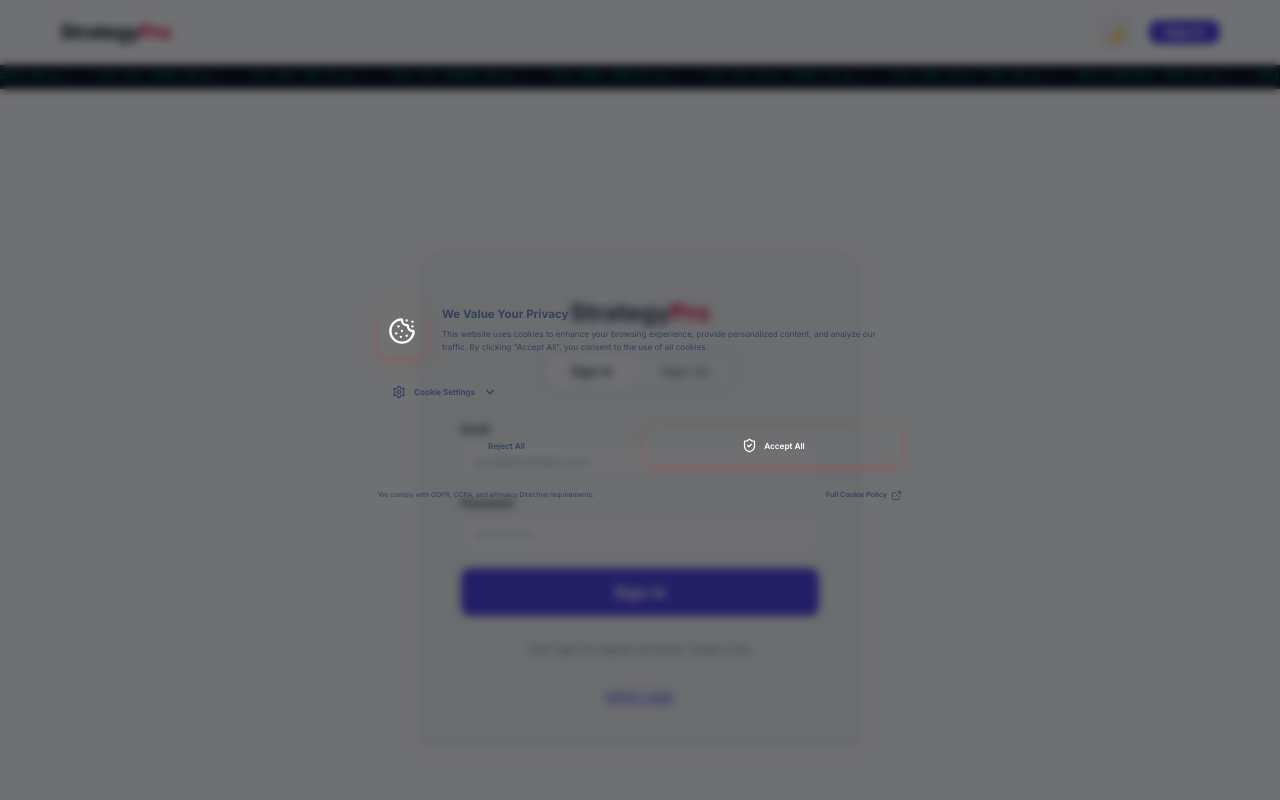
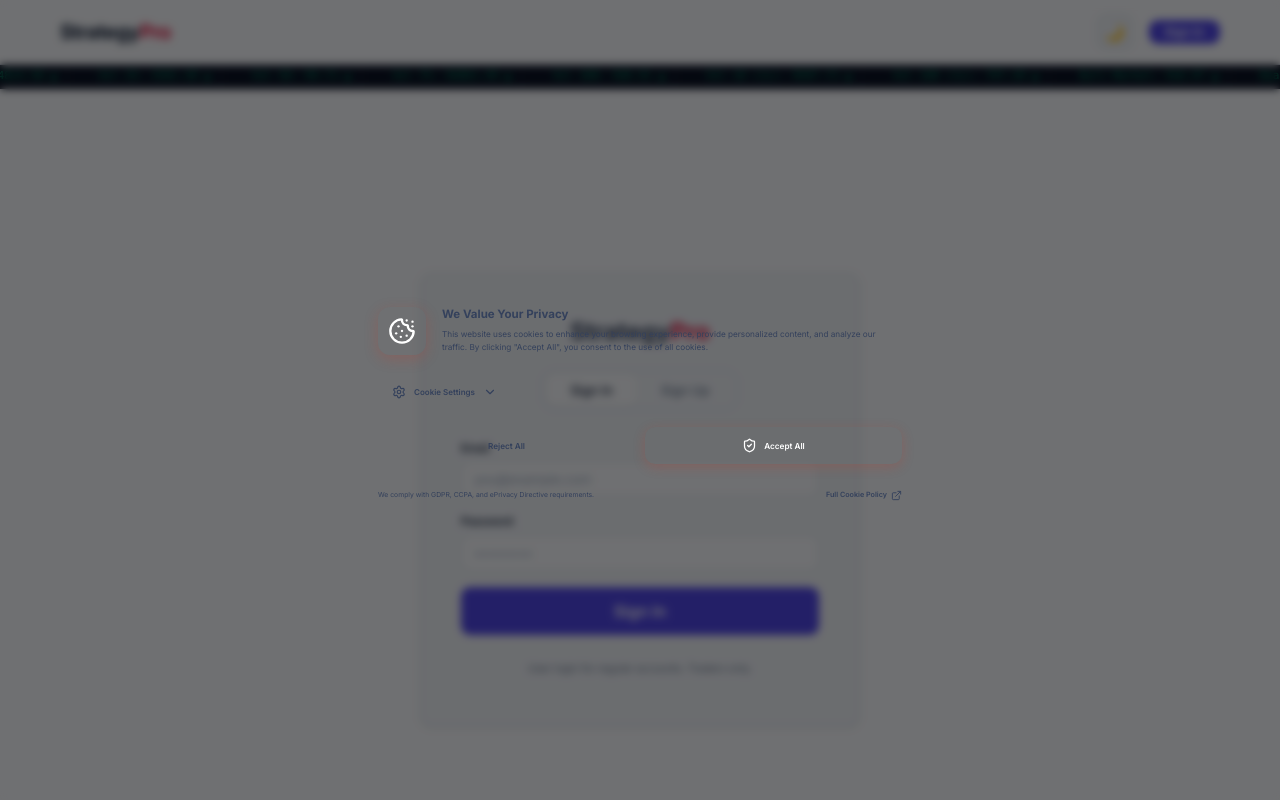
Before and after one commit to Kaani-debug/strategypro, a React (Vite) app: page /login in a window 1280 px wide. Shown: the top 800 px of the page. Built offline with nearby package versions, Linux system fonts and the light colour scheme.

Commit message:
hide admin login entry from the user login page

```diff
--- a/src/pages/Login.jsx
+++ b/src/pages/Login.jsx
@@ -1,5 +1,5 @@
 import { useState } from 'react'
-import { Link, useNavigate, useLocation } from 'react-router-dom'
+import { useNavigate, useLocation } from 'react-router-dom'
 import { useAuth } from '../context/AuthContext'
 import Header from '../components/Header'
 import Footer from '../components/Footer'
@@ -68,9 +68,6 @@
                 {tab === 'login' ? 'User login for regular accounts. Traders only.' : 'Register a regular user account (role: user).'}
               </div>
             </form>
-            <div style={{textAlign:'center',fontSize:'1.1rem',color:'var(--du-text-less-prominent)',marginTop:'2rem'}}>
-              <Link to="/admin/login" className="auth-link">Admin Login</Link>
-            </div>
           </GlassCard>
         </div>
       </main>
```
